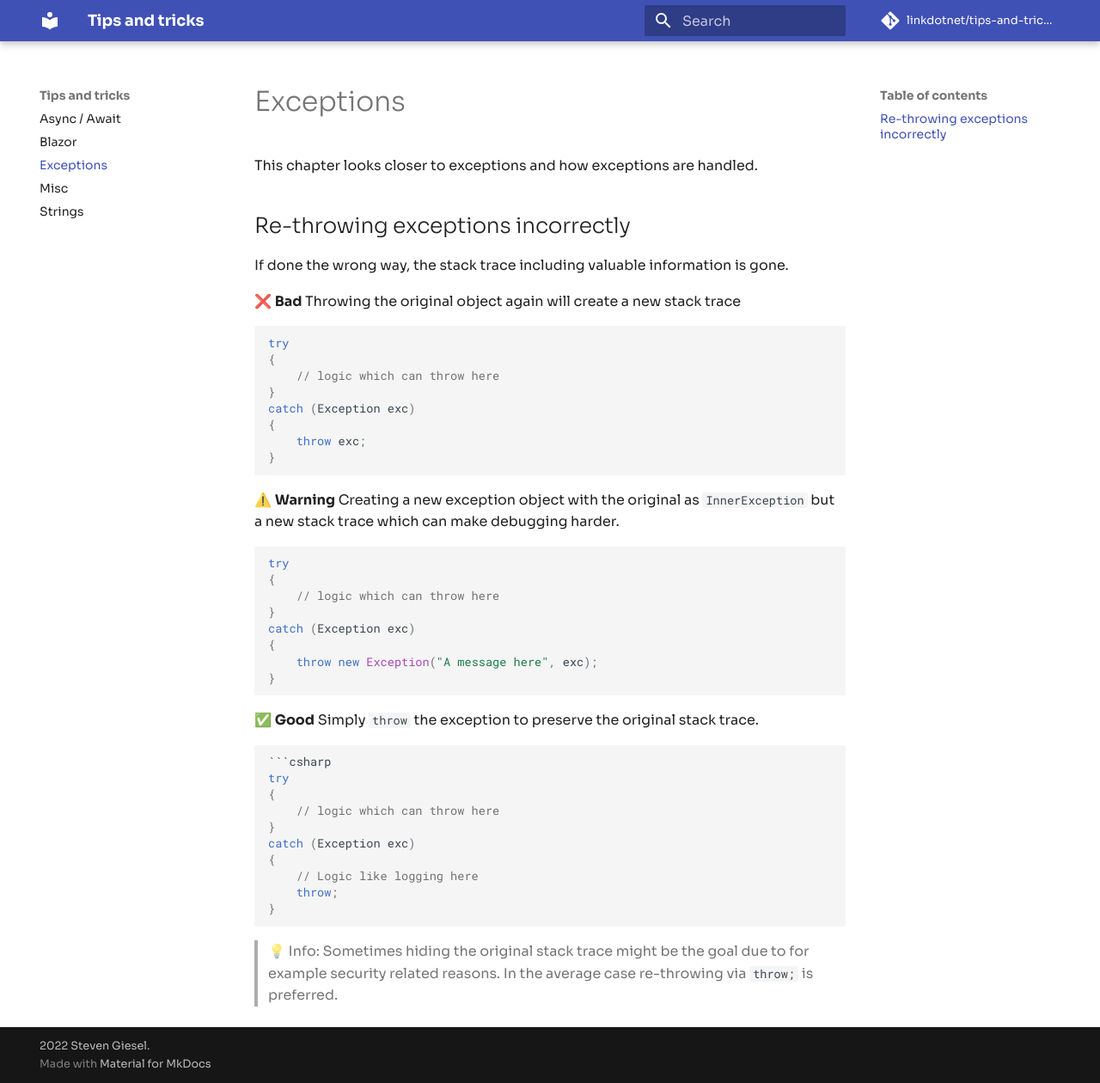
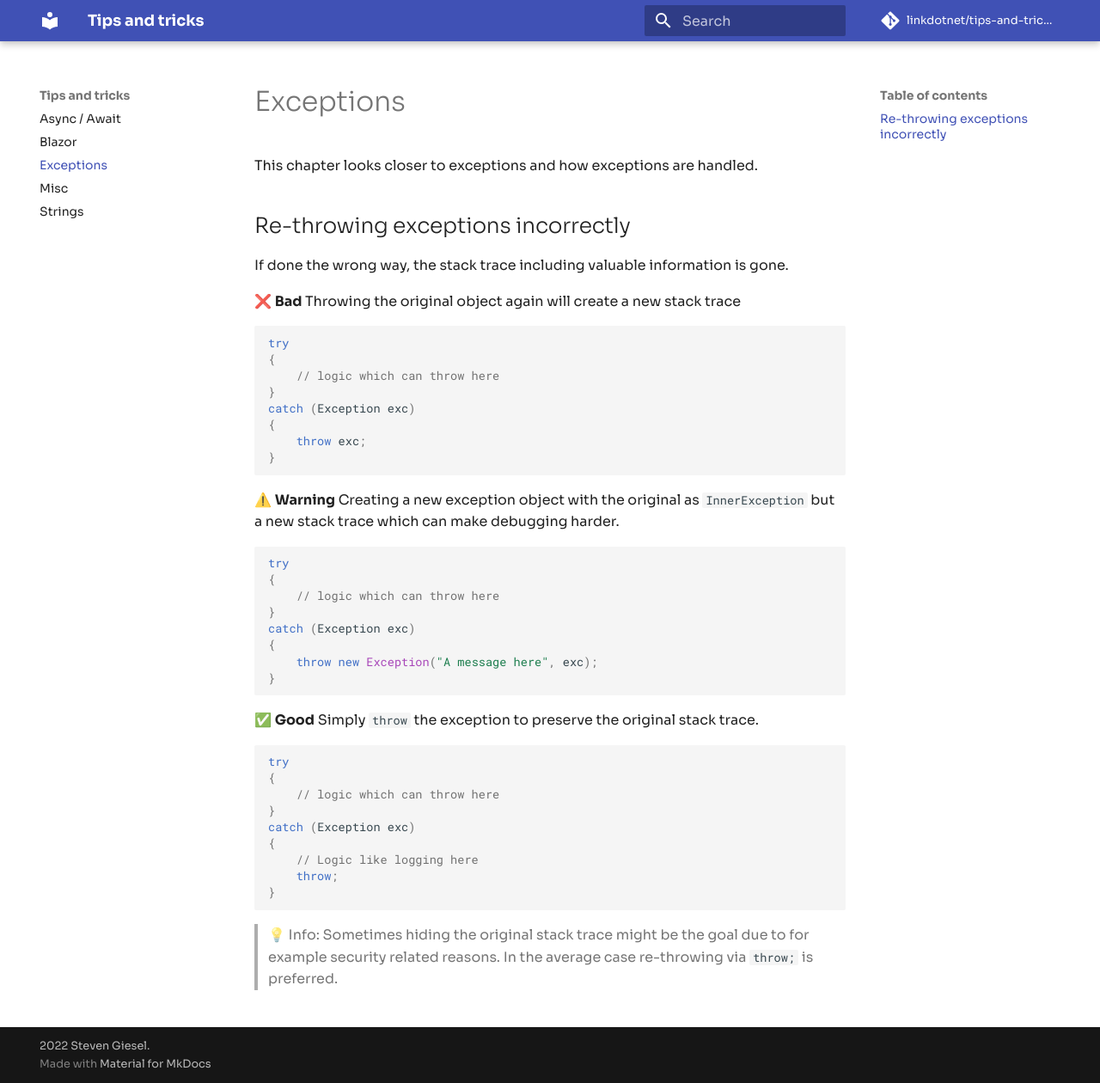
Before and after one commit to linkdotnet/tips-and-tricks, an MkDocs documentation site: the page built from docs/exceptions.md, in a window 1280 px wide and 1260 px high. Shown: the whole window at 86% size. Built offline with MkDocs 1.6.1 and Material for MkDocs 9.7.7, drawn with Linux system fonts in a browser that asks for light colours; comment, search, counter and statistics services are not loaded.

Commit message:
Fixed wrong fence

````diff
--- a/docs/exceptions.md
+++ b/docs/exceptions.md
@@ -30,7 +30,6 @@ catch (Exception exc)
 
 ✅ **Good** Simply `throw` the exception to preserve the original stack trace.
 ```csharp
-```csharp
 try
 {
     // logic which can throw here
````
